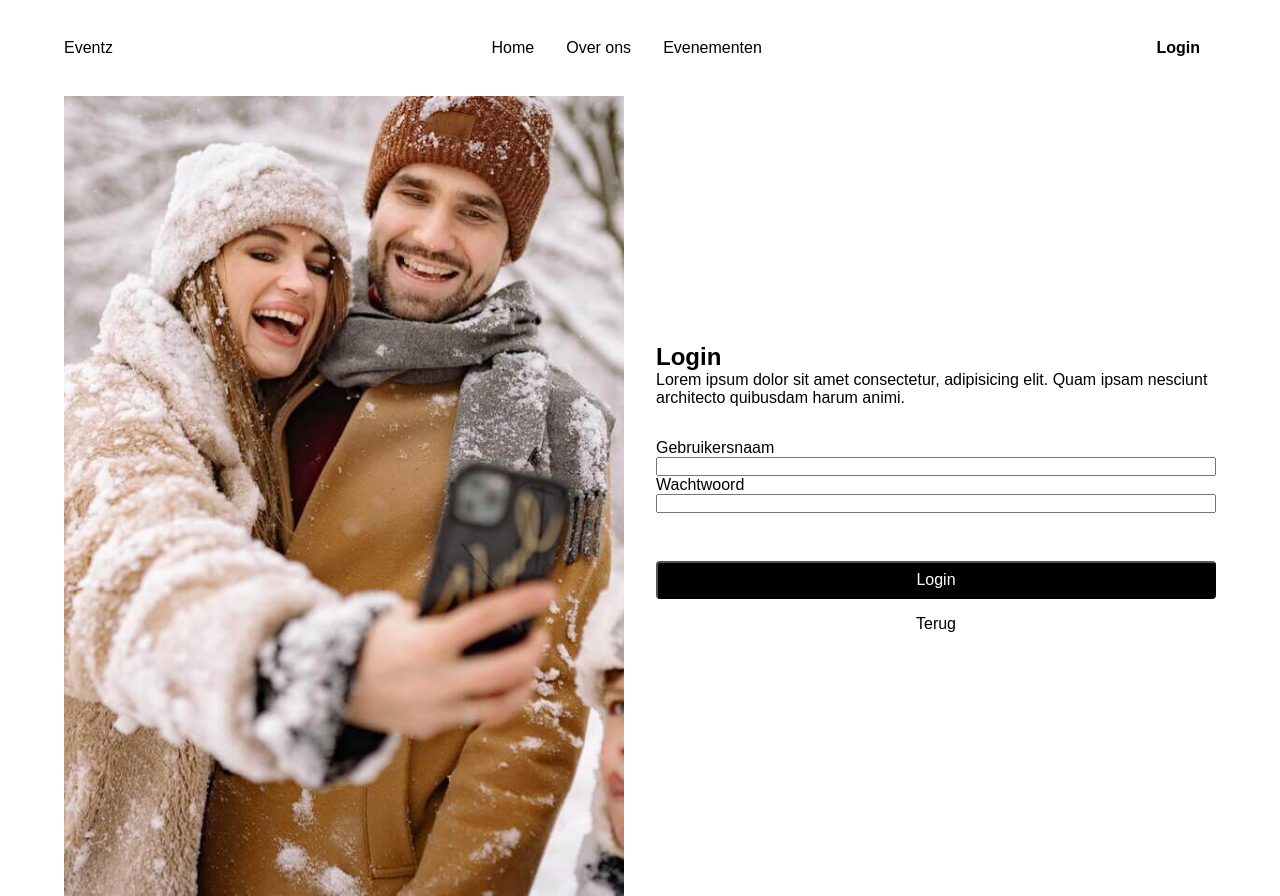
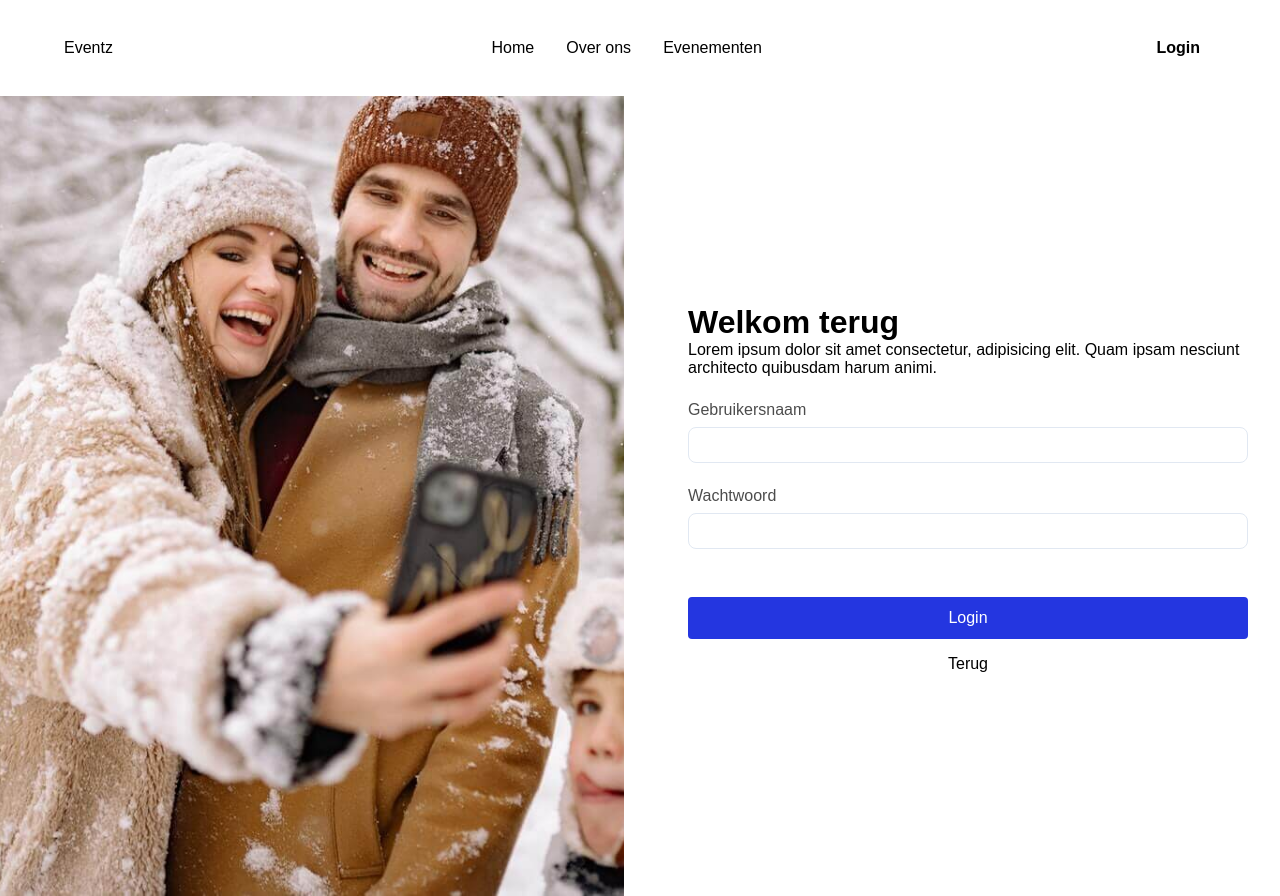
Before and after one commit to Markiesch/Hackathon, a Nuxt app: page /login in a window 1280 px wide. Built offline with nearby package versions, Linux system fonts and the light colour scheme.

Commit message:
added admin layout

```diff
--- /dev/null
+++ b/layouts/admin.vue
@@ -0,0 +1,24 @@
+<template>
+  <div class="container">
+    <Sidebar />
+    <div class="content">
+      <slot />
+    </div>
+  </div>
+</template>
+
+<style lang="scss" scoped>
+.content {
+  padding: 4rem;
+}
+
+.container {
+  display: grid;
+  grid-template-columns: auto 1fr;
+  min-height: 100vh;
+
+  & > * {
+    height: 100%;
+  }
+}
+</style>
--- a/pages/connections.vue
+++ b/pages/connections.vue
@@ -1,17 +1,11 @@
 <script setup lang="ts">
-interface Item {}
-
-const events: Item[] = [];
+definePageMeta({
+  layout: "admin",
+});
 </script>
 
 <template>
-  <div>
-    <Sidebar />
-
-    <div>
-      <div v-for="event in events"></div>
-    </div>
-  </div>
+  <div></div>
 </template>
 
 <style lang="scss" scoped></style>
--- /dev/null
+++ b/pages/events.vue
@@ -0,0 +1,9 @@
+<script setup lang="ts">
+const { data: events } = await useFetch("/api/events");
+</script>
+
+<template>
+  <div>
+    {{ events }}
+  </div>
+</template>
--- a/pages/login.vue
+++ b/pages/login.vue
@@ -1,23 +1,31 @@
 <template>
-  <section>
+  <div class="container">
     <div>
       <img src="/hero.jpg" alt="People celebrating together" />
     </div>
-    <form>
-      <h1>Login</h1>
+    <form @submit.prevent>
+      <h1>Welkom terug</h1>
       <p>Lorem ipsum dolor sit amet consectetur, adipisicing elit. Quam ipsam nesciunt architecto quibusdam harum animi.</p>
       <label for="username">Gebruikersnaam</label>
-      <input type="text" id="username" />
+      <input v-model="username" type="text" id="username" />
       <label for="password">Wachtwoord</label>
-      <input type="password" id="password" />
+      <input v-model="password" type="password" id="password" />
       <button class="button--login" @click="login">Login</button>
       <NuxtLink to="/" class="button--back">Terug</NuxtLink>
     </form>
-  </section>
+  </div>
 </template>
 
 <script lang="ts" setup>
+const username = ref("");
+const password = ref("");
+
+const router = useRouter();
+
 function login() {
+  if (username.value === "admin" && password.value === "password") {
+    router.push("/overview");
+  }
   // TODO inloggen
 }
 </script>
--- a/pages/overview.vue
+++ b/pages/overview.vue
@@ -1,38 +1,24 @@
 <script setup lang="ts">
-import events from "@/data/events";
+const { data: events } = await useFetch("/api/events");
+
+definePageMeta({
+  layout: "admin",
+});
 </script>
 
 <template>
-  <div class="container">
-    <Sidebar />
-    <div class="content">
-      <div>overview</div>
-      <div class="card--container">
-        <div class="card" v-for="event in events">
-          <h2 class="card--title">{{ event.name }}</h2>
-          <p class="card--text">{{ event.description }}</p>
-          <button @click="event.test = !event.test">{{ event.test }}</button>
-        </div>
+  <div>
+    <div>Evenementen</div>
+    <div class="card--container">
+      <div class="card" v-for="event in events">
+        <h2 class="card--title">{{ event.name }}</h2>
+        <p class="card--text">{{ event.description }}</p>
       </div>
     </div>
   </div>
 </template>
 
 <style lang="scss" scoped>
-.content {
-  padding: 4rem;
-}
-
-.container {
-  display: grid;
-  grid-template-columns: auto 1fr;
-  min-height: 100vh;
-
-  & > * {
-    height: 100%;
-  }
-}
-
 .card--container {
   display: grid;
   grid-template-columns: repeat(auto-fill, minmax(20rem, 1fr));
--- a/styles/pages/_login.scss
+++ b/styles/pages/_login.scss
@@ -1,4 +1,6 @@
-section {
+@use "../abstract/variables" as *;
+
+.container {
   display: grid;
   gap: 2rem;
   grid-template-columns: 1fr 1fr;
@@ -19,22 +21,38 @@ form {
   margin: 0 auto;
 }
 
-p {
-  padding-bottom: 2rem;
-}
-
 button,
 input {
   width: 100%;
   display: block;
 }
 
+label {
+  color: $clr-neutral-400;
+  padding-top: 1.5rem;
+  padding-bottom: 0.5rem;
+}
+
+input {
+  background-color: white;
+  border: 1px solid #e1e8f2;
+  padding: 0.5em;
+  font-size: 1rem;
+  border-radius: 0.5rem;
+
+  &:focus {
+    border-color: $clr-primary-400;
+    outline: none;
+  }
+}
+
 .button--login {
   margin-top: 3em;
   cursor: pointer;
-  background-color: black;
+  background-color: $clr-primary-400;
+  border: none;
   color: white;
-  padding: 0.5em 2em;
+  padding: 0.75em 2em;
   font-size: 16px;
   border-radius: 0.25rem;
   transition: background-color 300ms ease, color 300ms ease;
```
